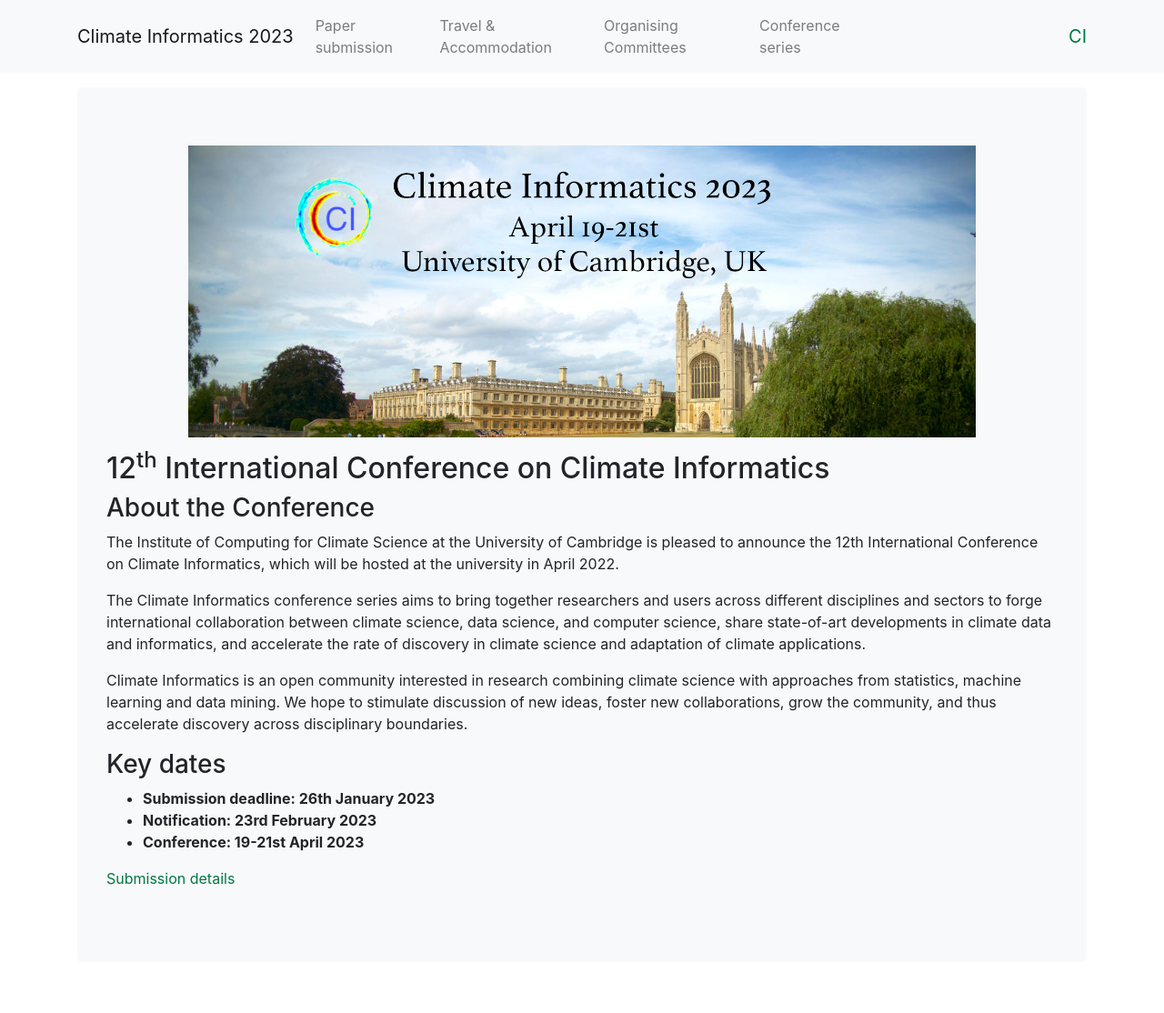
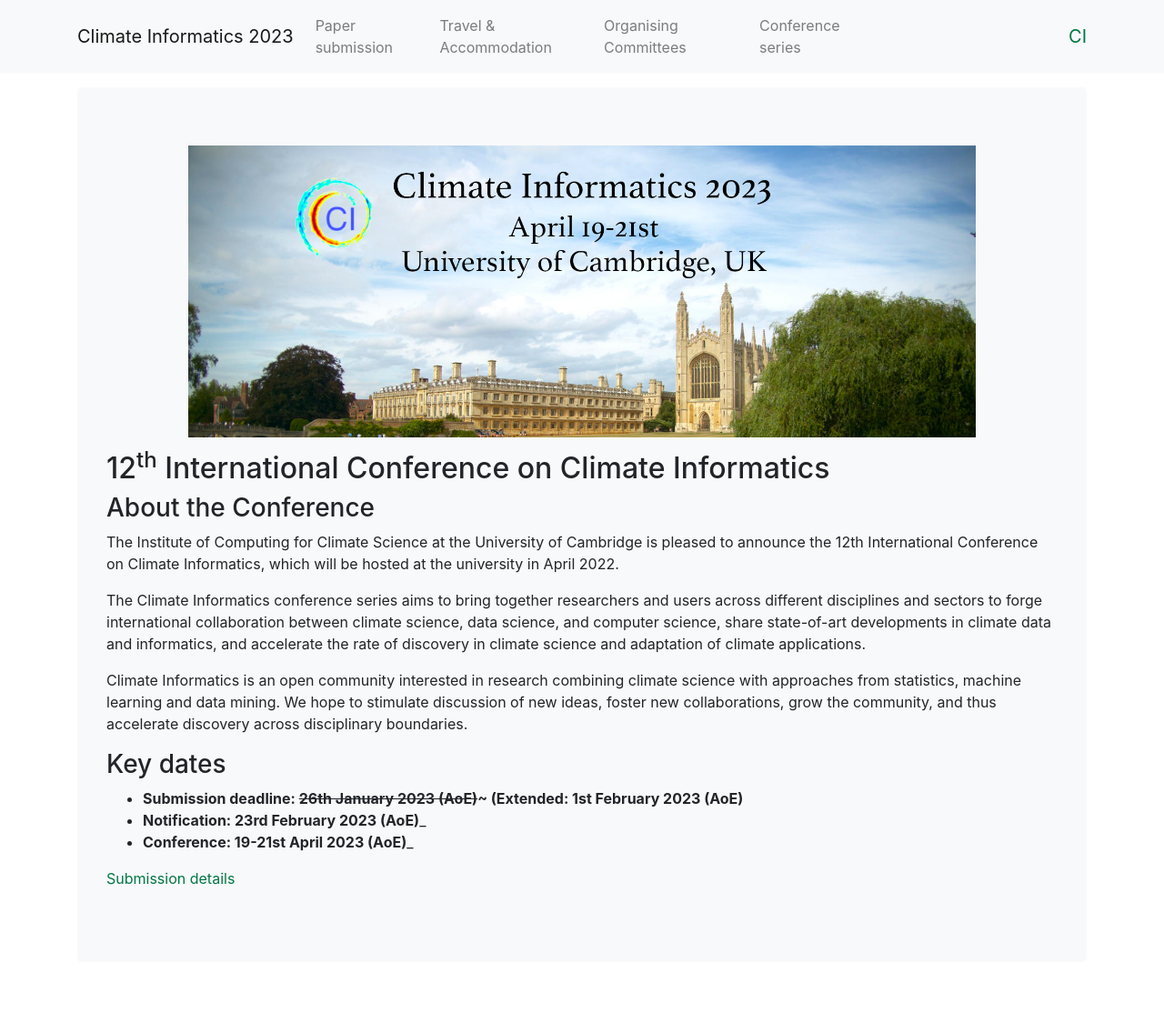
Before and after one commit to DigitaleGesellschaft/jekyll-theme-conference, a Jekyll site: the page built from index.md, in a window 1280 px wide. Shown: the whole page at 91% size. Built offline with Jekyll 4.4.1, drawn with Linux system fonts in a browser that asks for light colours.

Commit message:
Update index.md

```diff
--- a/index.md
+++ b/index.md
@@ -39,8 +39,8 @@
 
 ### Key dates
 
-- __Submission deadline: 26th January 2023__
-- __Notification: 23rd February 2023__
-- __Conference: 19-21st April 2023__
+- __Submission deadline: ~~26th January 2023 (AoE)~~~ (Extended: 1st February 2023 (AoE)__
+- __Notification: 23rd February 2023 (AoE)___
+- __Conference: 19-21st April 2023 (AoE)___
 
 [Submission details](https://cambridge-iccs.github.io/climate-informatics-2023/submission)
```
